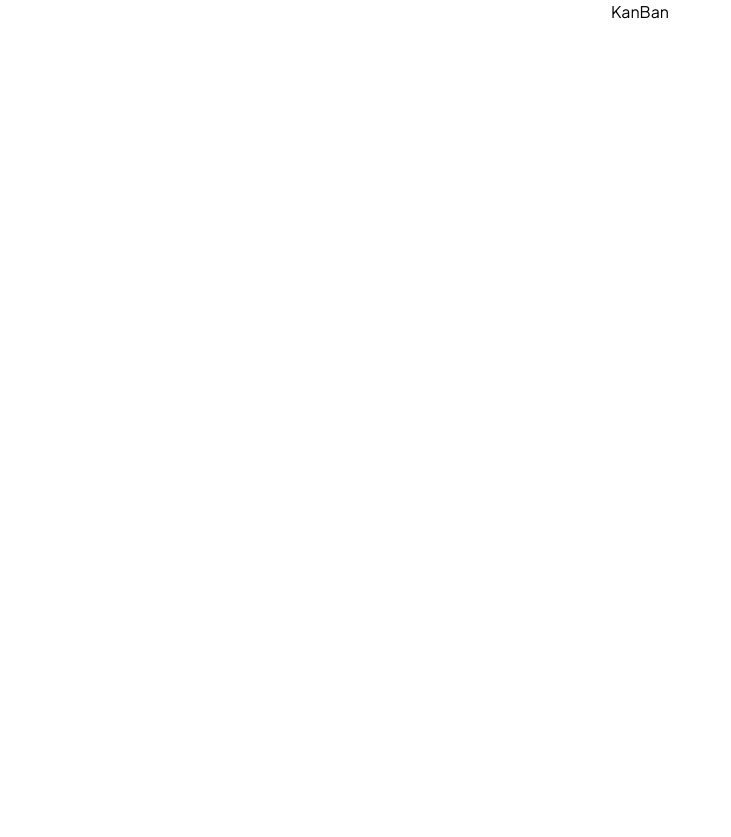
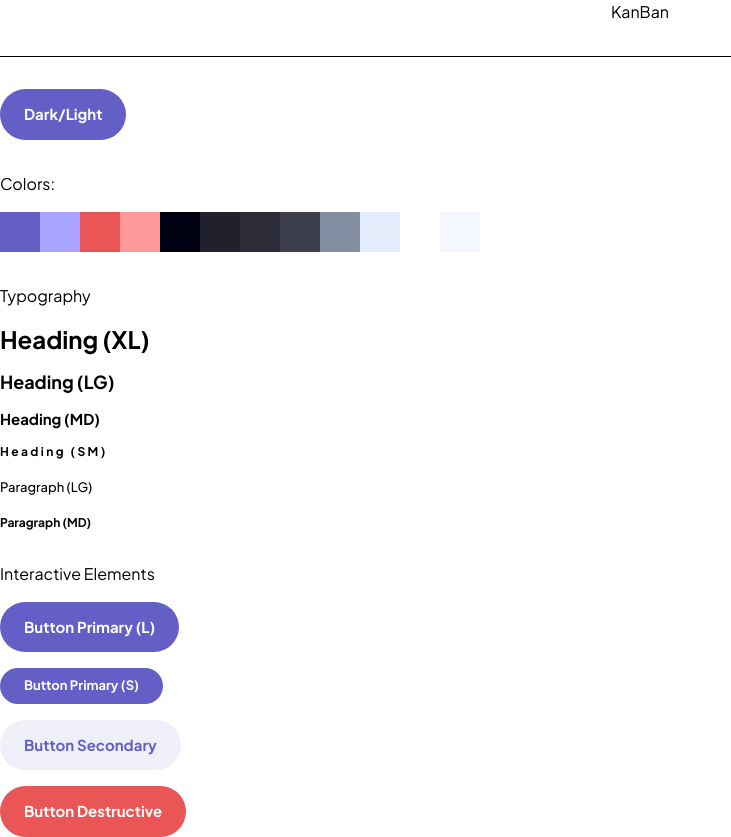
Before and after one commit to Patrick-Dolan/kanban, a React (Vite) app: page / in a window 1280 px wide. Shown: the whole page, without its empty margins (0-731 px from the left). Before the commit the page ends 800 px from the top, so only its background shows below. Built offline with nearby package versions, Linux system fonts and the light colour scheme.

Commit message:
add code to test design system

```diff
--- a/src/App.tsx
+++ b/src/App.tsx
@@ -1,6 +1,50 @@
+import Button from "./components/shared/Button";
+import Heading from "./components/shared/typography/Heading";
+import Paragraph from "./components/shared/typography/Paragraph";
+import { useTheme } from "./context/ThemeContext";
+
 function App() {
+  const { toggleTheme } = useTheme();
+
   return (
-    <h1 className="text-center">KanBan</h1>
+    <div className="space-y-8 min-h-screen dark:bg-black-2 dark:text-white">
+      <h1 className="text-center">KanBan</h1>
+      <hr />
+      <Button text="Dark/Light" onClick={toggleTheme} />
+      <div className="space-y-4">
+        <h2>Colors:</h2>
+        <div className="flex">
+          <div className="bg-primary h-10 w-10"></div>
+          <div className="bg-primary-light h-10 w-10"></div>
+          <div className="bg-secondary h-10 w-10"></div>
+          <div className="bg-secondary-light h-10 w-10"></div>
+          <div className="bg-black-1 h-10 w-10"></div>
+          <div className="bg-black-2 h-10 w-10"></div>
+          <div className="bg-black-3 h-10 w-10"></div>
+          <div className="bg-black-4 h-10 w-10"></div>
+          <div className="bg-gray h-10 w-10"></div>
+          <div className="bg-light-gray h-10 w-10"></div>
+          <div className="bg-white h-10 w-10"></div>
+          <div className="bg-off-white h-10 w-10"></div>
+        </div>
+      </div>
+      <div className="space-y-4">
+        <h2>Typography</h2>
+        <Heading text="Heading (XL)" size="xl" />
+        <Heading text="Heading (LG)" size="lg" />
+        <Heading text="Heading (MD)" size="md" />
+        <Heading text="Heading (SM)" size="sm" />
+        <Paragraph text="Paragraph (LG)" type="lg" />
+        <Paragraph text="Paragraph (MD)" type="md" />
+      </div>
+      <div className="space-y-4">
+        <h2>Interactive Elements</h2>
+        <Button text="Button Primary (L)" variant="primary" size="lg" />
+        <Button text="Button Primary (S)" variant="primary" size="sm" />
+        <Button text="Button Secondary" variant="secondary" />
+        <Button text="Button Destructive" variant="destructive" />
+      </div>
+    </div>
   )
 }
 
```
